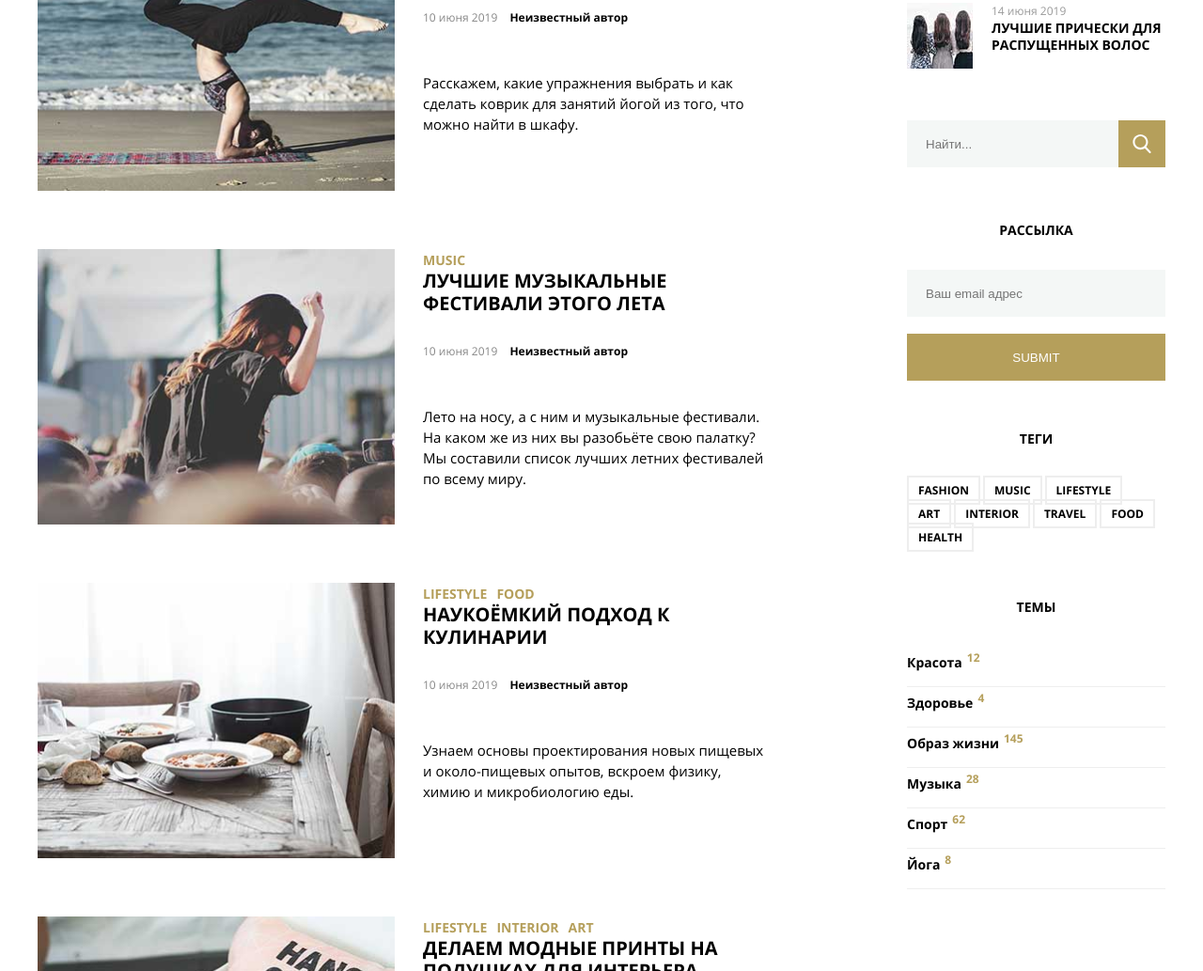
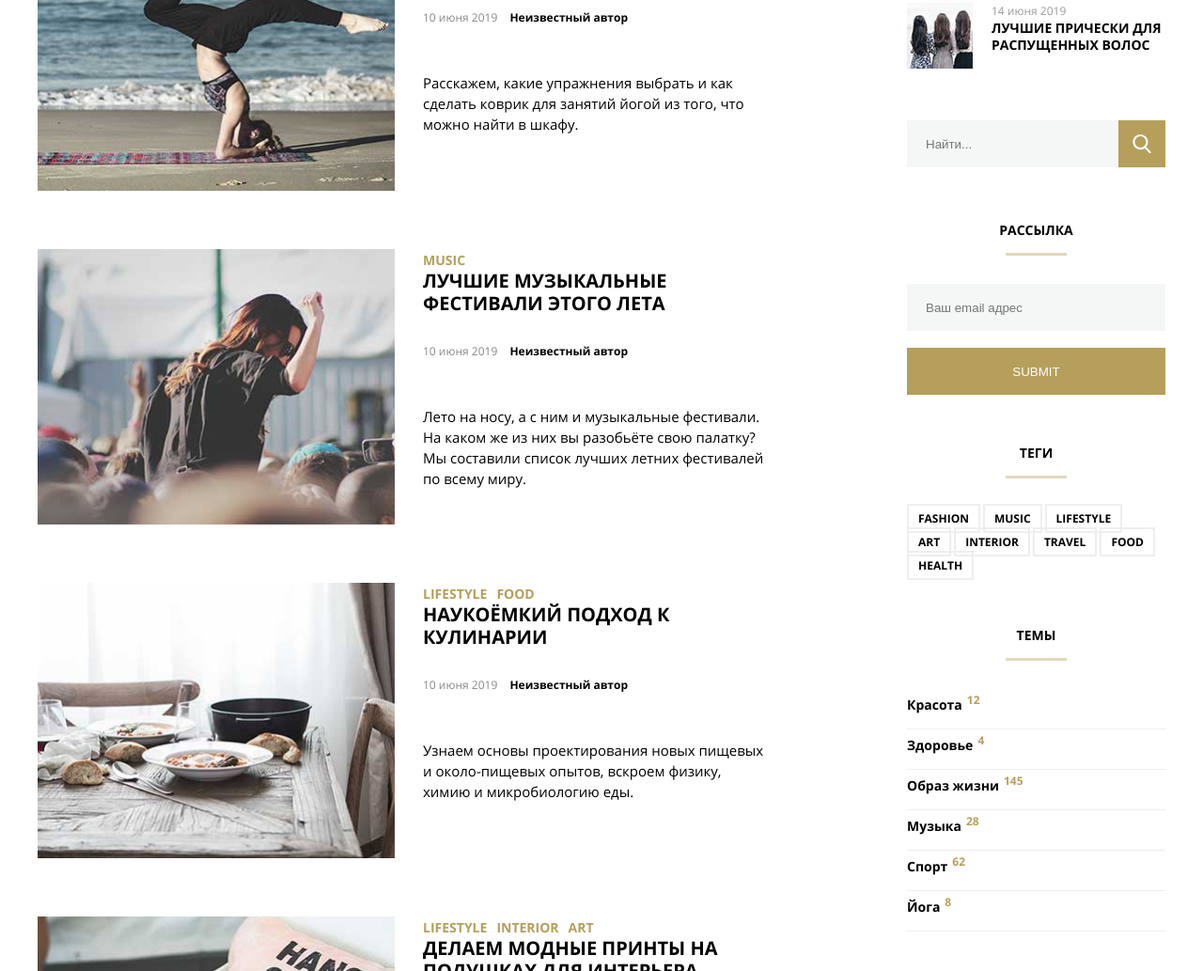
Before and after one commit to andreytver84/MQ-31-diploma-uvikov, a plain HTML site: page index.html in a window 1280 px wide. Shown: the part 1351-2384 px from the top of the page at 94% size. Drawn offline with Linux system fonts and the light colour scheme; files whose address does not match are found by name.

Commit message:
Добавил классы заголовка в правом баре

```diff
--- a/index.html
+++ b/index.html
@@ -14,8 +14,9 @@
 				<a href="/">
 					<img src="svg/noemi-logo.svg" alt="Noemi">
 				</a>
-		</div>
+			</div>
 			<div class="menu">
+				<a class="hamburger" href="#0" ></a>
 				<nav>
 					<ul>
 						<li>
@@ -372,7 +373,7 @@
 		  </div>
 		  <div class="suscription sidebar-block">
 			<div class="subscription-head sidebar-head">
-			  <h2>Рассылка</h2>
+			  <h2 class="with-underline">Рассылка</h2>
 			</div>
 			<form name="subscription">
 			  <div class="form-row">
@@ -385,7 +386,7 @@
 		  </div>
 		  <div class="tags-cloud sidebar-block">
 			<div class="tags-cloud-head sidebar-head">
-			  <h2>Теги</h2>
+			  <h2 class="with-underline">Теги</h2>
 			</div>
 			<div class="tags-cloud-tags">
 			  <ul>
@@ -402,7 +403,7 @@
 		  </div>
 		  <div class="topics sidebar-block">
 			<div class="topics-head sidebar-head">
-			  <h2>Темы</h2>
+			  <h2 class="with-underline">Темы</h2>
 			</div>
 			<div class="topics-list">
 			  <ul>
```
